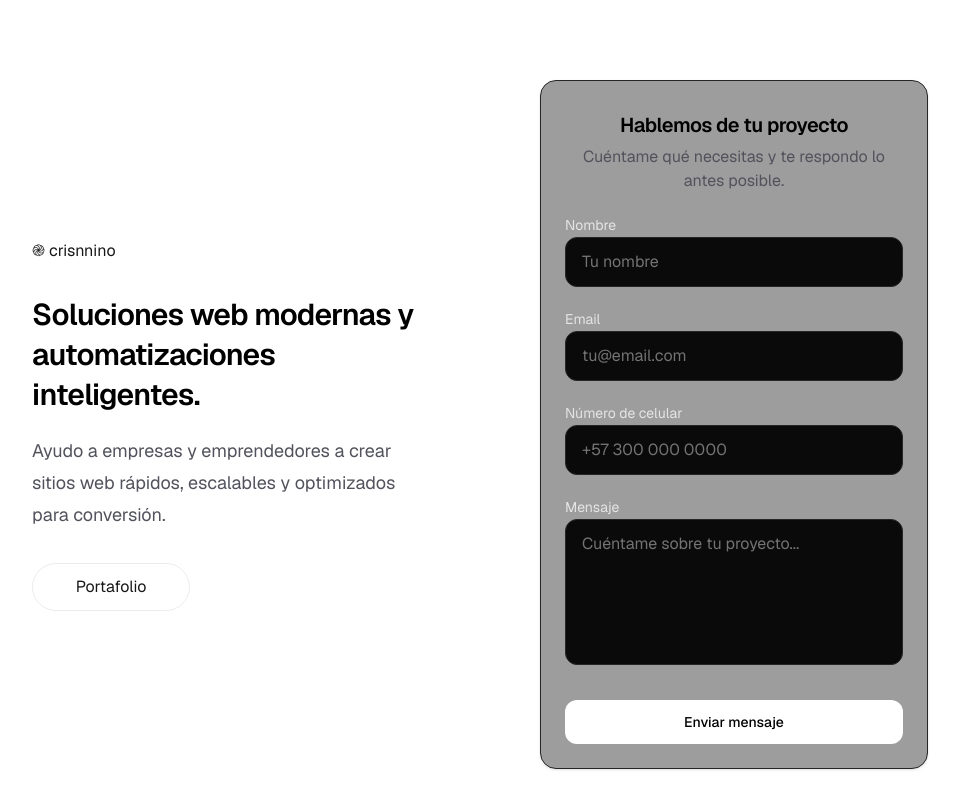
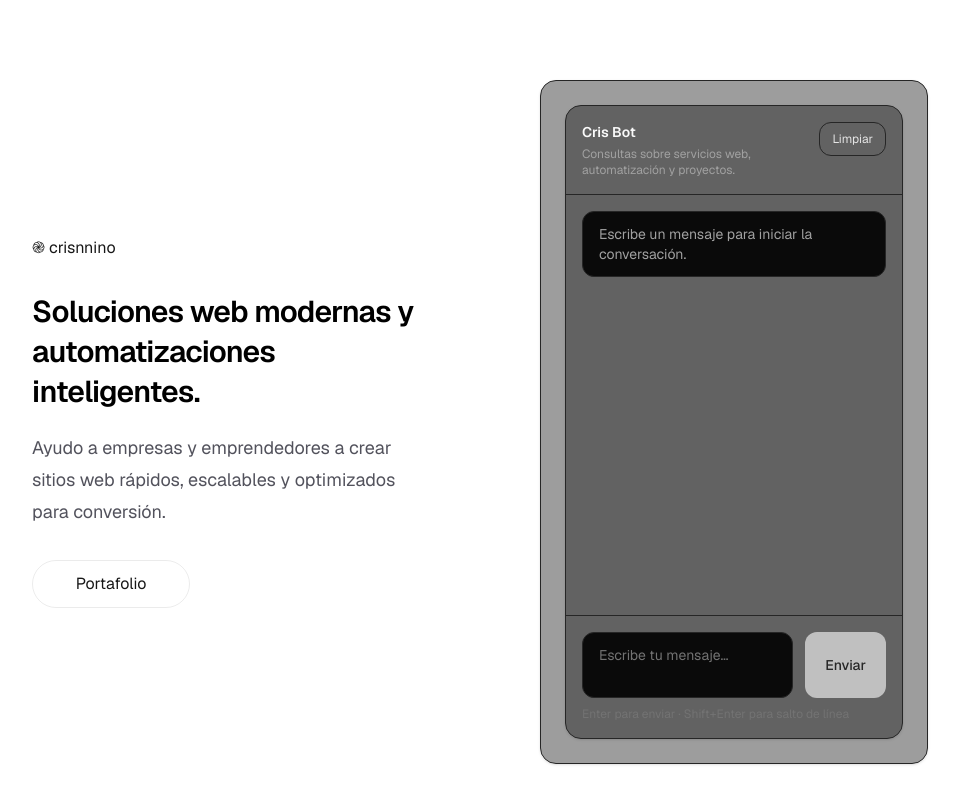
Before and after one commit to felipenino13/crisnnino, a Next.js app: page / in a window 1280 px wide. Shown: the top 808 px of the page, without its empty margins (160-1119 px from the left). Built offline with nearby package versions, Linux system fonts and the light colour scheme.

Commit message:
pagina del baby shower

```diff
--- /dev/null
+++ b/app/babyshower/page.tsx
@@ -0,0 +1,3 @@
+<>
+    hola pagina del baby shower
+</>
--- a/app/page.tsx
+++ b/app/page.tsx
@@ -1,4 +1,5 @@
 import ContactForm from "@/components/ContactForm";
+import ChatWidget from "@/components/ChatWidget";
 
 export default function Home() {
   return (
@@ -25,7 +26,7 @@ export default function Home() {
               </a>
           </div>
           <div className="space-y-5 rounded-2xl border border-neutral-800 bg-neutral-950/40 p-6 shadow-sm">
-            <ContactForm />
+            <ChatWidget endpoint="https://n8n.crisnnino.com/webhook/chatagentcrisncino"/>
           </div>
 
         </div>
--- /dev/null
+++ b/components/ChatWidget.tsx
@@ -0,0 +1,219 @@
+"use client";
+
+import { useEffect, useMemo, useRef, useState } from "react";
+
+type Role = "user" | "assistant";
+
+type ChatMessage = {
+  id: string;
+  role: Role;
+  content: string;
+  createdAt: number;
+};
+
+function uid() {
+  return `${Date.now()}-${Math.random().toString(16).slice(2)}`;
+}
+
+function formatTime(ts: number) {
+  const d = new Date(ts);
+  return d.toLocaleTimeString([], { hour: "2-digit", minute: "2-digit" });
+}
+
+type ChatWidgetProps = {
+  title?: string;
+  subtitle?: string;
+  endpoint: string; // <-- ahora obligatorio
+  persistKey?: string;
+};
+
+export default function ChatWidget({
+  title = "Cris Bot",
+  subtitle = "Consultas sobre servicios web, automatización y proyectos.",
+  endpoint,
+  persistKey = "crisnnino_chat_v1",
+}: ChatWidgetProps) {
+  const [messages, setMessages] = useState<ChatMessage[]>([]);
+  const [input, setInput] = useState("");
+  const [isSending, setIsSending] = useState(false);
+  const listRef = useRef<HTMLDivElement | null>(null);
+
+  useEffect(() => {
+    try {
+      const raw = localStorage.getItem(persistKey);
+      if (raw) setMessages(JSON.parse(raw));
+    } catch {}
+    // eslint-disable-next-line react-hooks/exhaustive-deps
+  }, []);
+
+  useEffect(() => {
+    try {
+      localStorage.setItem(persistKey, JSON.stringify(messages));
+    } catch {}
+  }, [messages, persistKey]);
+
+  useEffect(() => {
+    listRef.current?.scrollTo({ top: listRef.current.scrollHeight, behavior: "smooth" });
+  }, [messages, isSending]);
+
+  const canSend = useMemo(() => input.trim().length > 0 && !isSending, [input, isSending]);
+
+  async function sendToBackend(userText: string): Promise<string> {
+    const res = await fetch(endpoint, {
+      method: "POST",
+      headers: { "Content-Type": "application/json" },
+      // Enviamos también el historial por si tu agent lo usa
+      body: JSON.stringify({
+        message: userText,
+        history: messages.slice(-10).map((m) => ({ role: m.role, content: m.content })),
+        pageUrl: typeof window !== "undefined" ? window.location.href : "",
+        ts: new Date().toISOString(),
+      }),
+    });
+
+    if (!res.ok) throw new Error(`HTTP ${res.status}`);
+
+    // Soporta respuesta JSON { reply: "..." } o texto plano
+    const contentType = res.headers.get("content-type") || "";
+    if (contentType.includes("application/json")) {
+      const data = (await res.json()) as { reply?: string; message?: string; output?: string };
+      return data.reply ?? data.message ?? data.output ?? "OK";
+    }
+
+    const text = await res.text();
+    return text || "OK";
+  }
+
+  async function handleSend() {
+    const text = input.trim();
+    if (!text || isSending) return;
+
+    setInput("");
+
+    const userMsg: ChatMessage = {
+      id: uid(),
+      role: "user",
+      content: text,
+      createdAt: Date.now(),
+    };
+
+    setMessages((prev) => [...prev, userMsg]);
+    setIsSending(true);
+
+    try {
+      const reply = await sendToBackend(text);
+      const botMsg: ChatMessage = {
+        id: uid(),
+        role: "assistant",
+        content: reply,
+        createdAt: Date.now(),
+      };
+      setMessages((prev) => [...prev, botMsg]);
+    } catch {
+      setMessages((prev) => [
+        ...prev,
+        {
+          id: uid(),
+          role: "assistant",
+          content: "Ups… no pude conectar con el agente en este momento. Intenta de nuevo.",
+          createdAt: Date.now(),
+        },
+      ]);
+    } finally {
+      setIsSending(false);
+    }
+  }
+
+  function onKeyDown(e: React.KeyboardEvent<HTMLTextAreaElement>) {
+    if (e.key === "Enter" && !e.shiftKey) {
+      e.preventDefault();
+      if (canSend) handleSend();
+    }
+  }
+
+  function clearChat() {
+    setMessages([]);
+    try {
+      localStorage.removeItem(persistKey);
+    } catch {}
+  }
+
+  return (
+    <div className="w-full max-w-xl rounded-2xl border border-neutral-800 bg-neutral-950/40 shadow-sm">
+      <div className="flex items-start justify-between gap-4 border-b border-neutral-800 px-4 py-4">
+        <div>
+          <div className="text-sm font-semibold text-neutral-50">{title}</div>
+          <div className="mt-1 text-xs text-neutral-400">{subtitle}</div>
+        </div>
+        <button
+          type="button"
+          onClick={clearChat}
+          className="rounded-xl border border-neutral-800 px-3 py-2 text-xs text-neutral-200 hover:border-neutral-600"
+        >
+          Limpiar
+        </button>
+      </div>
+
+      <div ref={listRef} className="h-[420px] overflow-y-auto px-4 py-4">
+        {messages.length === 0 ? (
+          <div className="rounded-xl border border-neutral-800 bg-neutral-950 px-4 py-3 text-sm text-neutral-400">
+            Escribe un mensaje para iniciar la conversación.
+          </div>
+        ) : (
+          <div className="space-y-3">
+            {messages.map((m) => (
+              <div key={m.id} className={`flex ${m.role === "user" ? "justify-end" : "justify-start"}`}>
+                <div
+                  className={`max-w-[85%] rounded-2xl px-4 py-3 text-sm leading-relaxed ${
+                    m.role === "user"
+                      ? "bg-white text-black"
+                      : "border border-neutral-800 bg-neutral-950 text-neutral-100"
+                  }`}
+                >
+                  <div className="whitespace-pre-wrap">{m.content}</div>
+                  <div className={`mt-2 text-[11px] ${m.role === "user" ? "text-black/60" : "text-neutral-400"}`}>
+                    {formatTime(m.createdAt)}
+                  </div>
+                </div>
+              </div>
+            ))}
+
+            {isSending && (
+              <div className="flex justify-start">
+                <div className="max-w-[85%] rounded-2xl border border-neutral-800 bg-neutral-950 px-4 py-3 text-sm text-neutral-300">
+                  Escribiendo…
+                </div>
+              </div>
+            )}
+          </div>
+        )}
+      </div>
+
+      <div className="border-t border-neutral-800 p-4">
+        <div className="flex gap-3">
+          <textarea
+            value={input}
+            onChange={(e) => setInput(e.target.value)}
+            onKeyDown={onKeyDown}
+            rows={2}
+            placeholder="Escribe tu mensaje…"
+            className="flex-1 resize-none rounded-xl border border-neutral-800 bg-neutral-950 px-4 py-3 text-sm text-neutral-100 placeholder:text-neutral-500 outline-none focus:border-neutral-600"
+            disabled={isSending}
+          />
+          <button
+            type="button"
+            onClick={handleSend}
+            disabled={!canSend}
+            className="rounded-xl bg-white px-5 py-3 text-sm font-medium text-black transition hover:opacity-90 disabled:opacity-60"
+          >
+            Enviar
+          </button>
+        </div>
+
+        <div className="mt-2 text-xs text-neutral-500">
+          Enter para enviar · Shift+Enter para salto de línea
+        </div>
+      </div>
+    </div>
+  );
+}
```
